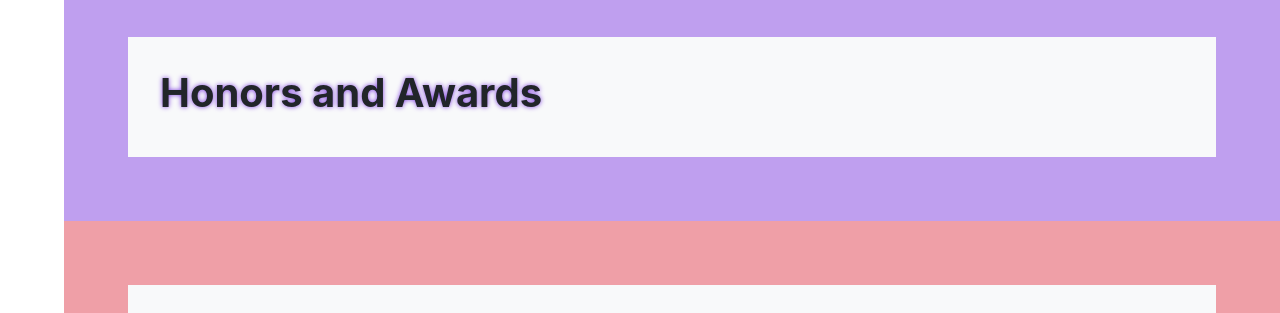
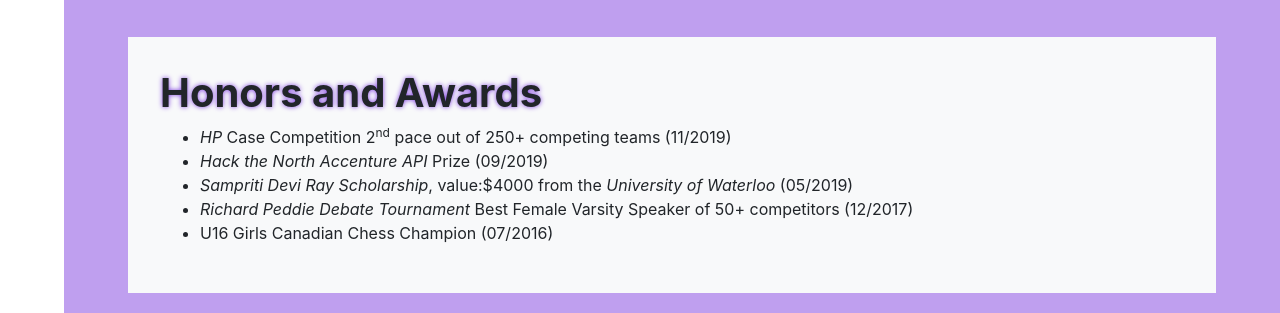
Before and after one commit to rahmagillan/rahmagillan.github.io, a plain HTML site: page index.html in a window 1280 px wide. Shown: the part 7020-7333 px from the top of the page. Drawn offline with nearby package versions, Linux system fonts and the light colour scheme.

Commit message:
unformatted some awards formattin tbd

```diff
--- a/index.html
+++ b/index.html
@@ -705,6 +705,13 @@
         <div id="awards" class="plum">
             <div class="container bg-light" id="awards-cont">
                 <h1 id="awards-title"><b>Honors and Awards</b></h1>
+                <ul>
+                    <li><em>HP</em> Case Competition 2<sup>nd</sup> pace out of 250+ competing teams (11/2019)</li>
+                    <li><em>Hack the North Accenture API</em> Prize (09/2019)</li>
+                    <li><em>Sampriti Devi Ray Scholarship</em>, value:$4000 from the <em>University of Waterloo</em> (05/2019)</li>
+                    <li><em>Richard Peddie Debate Tournament</em> Best Female Varsity Speaker of 50+ competitors (12/2017)</li>
+                    <li>U16 Girls Canadian Chess Champion (07/2016)</li>
+                </ul>
             </div>
 </div>
 
```
